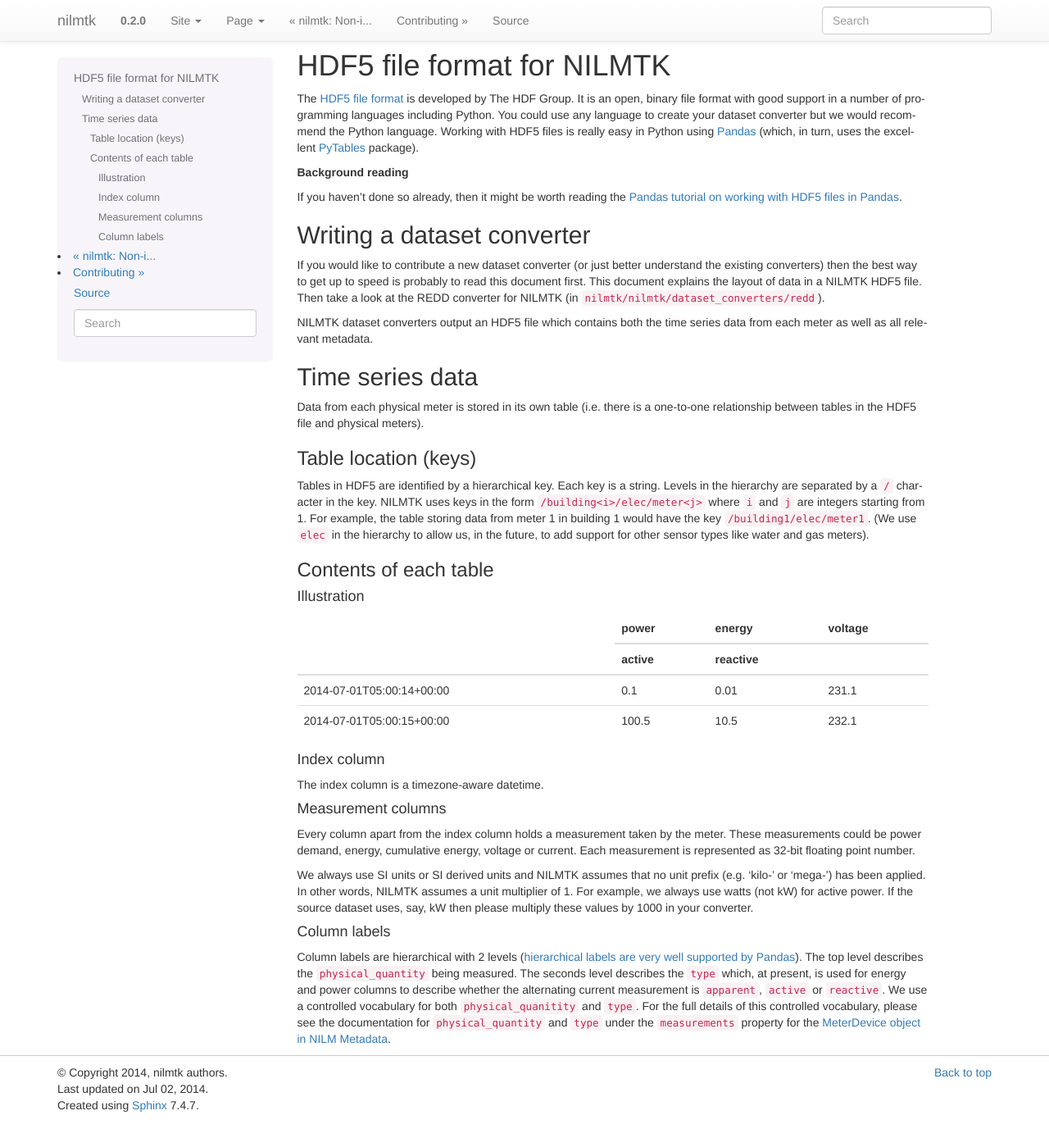
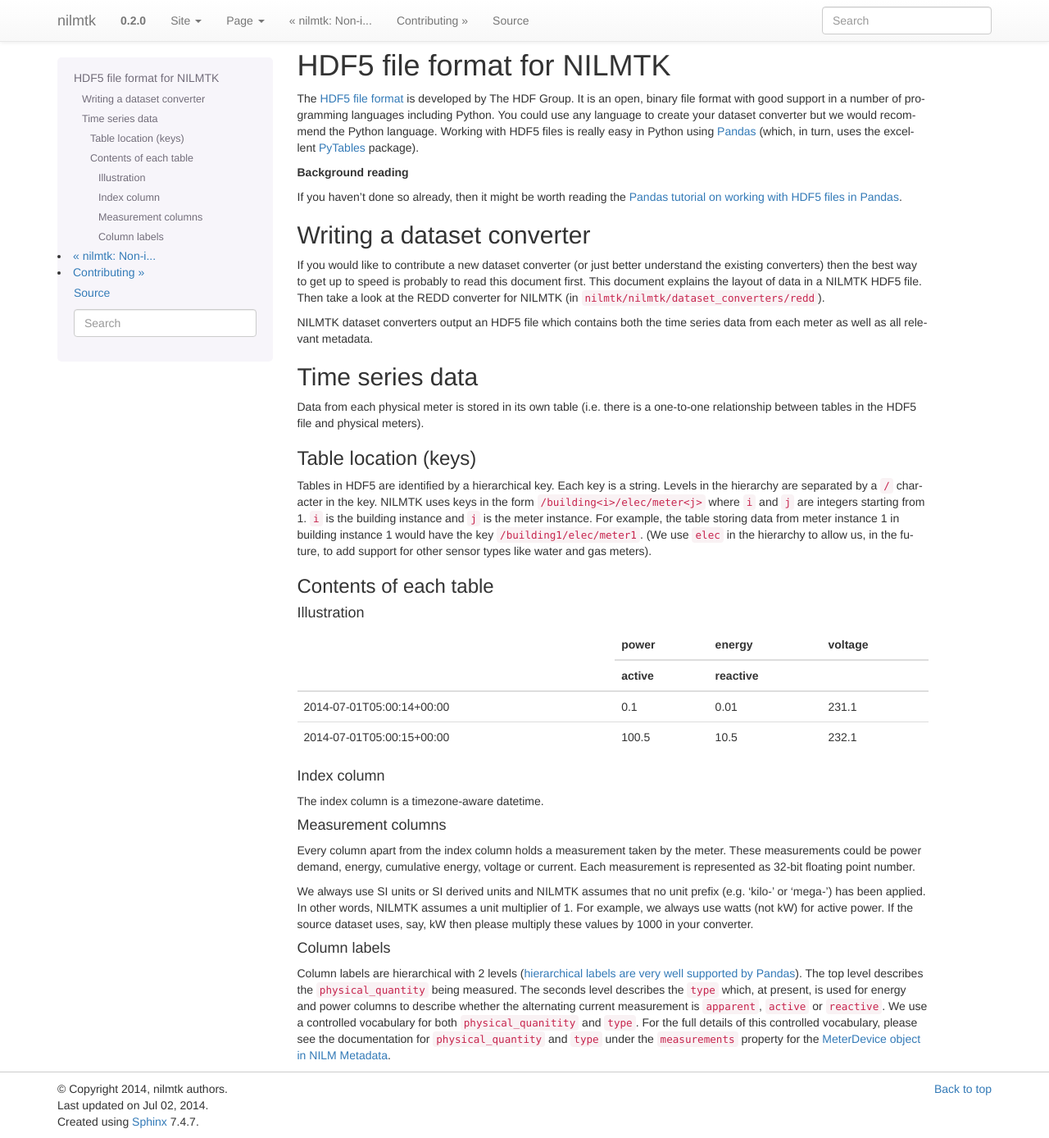
Before and after one commit to nilmtk/nilmtk, a Sphinx documentation site: the page built from docs/source/hdf5_file_format.rst, in a window 1280 px wide and 1388 px high. Shown: the whole window at 82% size. Built offline with Sphinx 7.4.7, drawn with Linux system fonts in a browser that asks for light colours.

Commit message:
Almost finished with dataset conversion docs.  Need to add section on metadata.

```diff
--- a/docs/source/hdf5_file_format.rst
+++ b/docs/source/hdf5_file_format.rst
@@ -42,11 +42,12 @@ Table location (keys)
 Tables in HDF5 are identified by a hierarchical key.  Each key is a
 string. Levels in the hierarchy are separated by a ``/`` character in
 the key.  NILMTK uses keys in the form ``/building<i>/elec/meter<j>``
-where ``i`` and ``j`` are integers starting from 1.  For example, the
-table storing data from meter 1 in building 1 would have the key
-``/building1/elec/meter1``.  (We use ``elec`` in the hierarchy to
-allow us, in the future, to add support for other sensor types like
-water and gas meters).
+where ``i`` and ``j`` are integers starting from 1.  ``i`` is the
+building instance and ``j`` is the meter instance.  For example, the
+table storing data from meter instance 1 in building instance 1 would
+have the key ``/building1/elec/meter1``.  (We use ``elec`` in the
+hierarchy to allow us, in the future, to add support for other sensor
+types like water and gas meters).
 
 Contents of each table
 ----------------------
```
